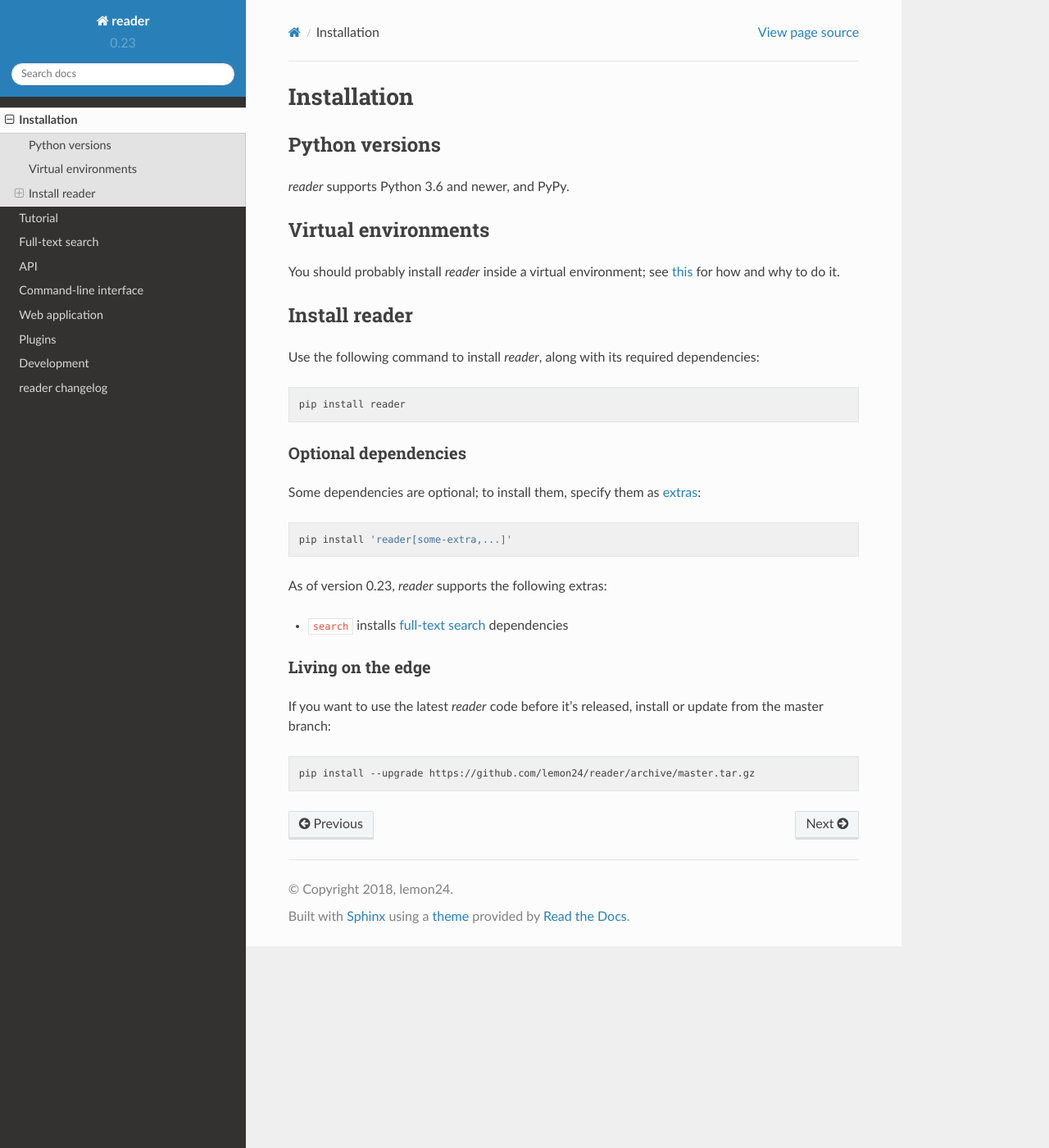
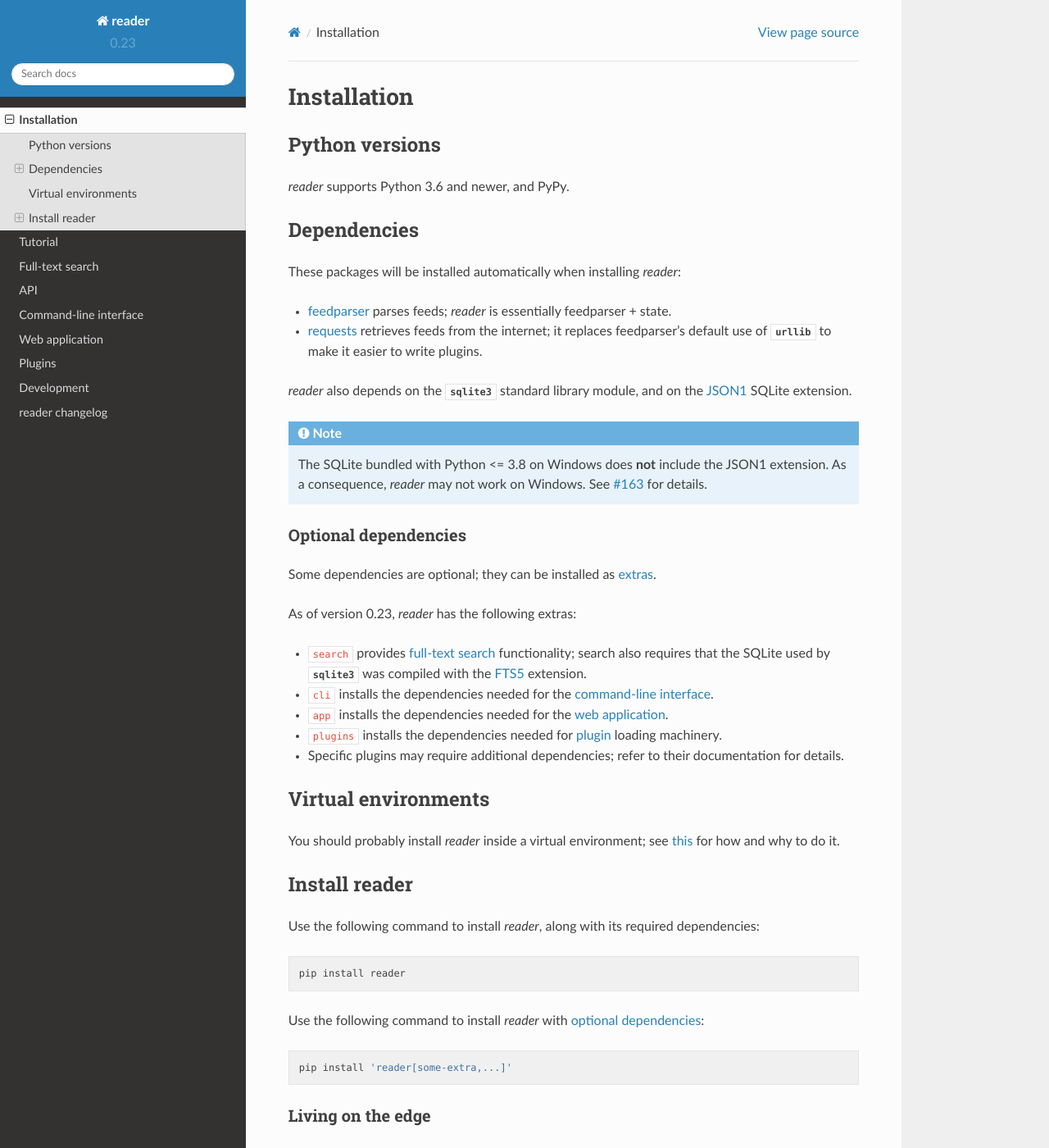
Before and after one commit to Alcides1123/reader, a Sphinx documentation site: the page built from docs/install.rst, in a window 1280 px wide and 1400 px high. Shown: the whole window at 82% size. Built offline with Sphinx 7.4.7 and the Read the Docs theme 2.0.0, drawn with Linux system fonts in a browser that asks for light colours.

Commit message:
More details about dependencies and stability.
For #158.

```diff
--- a/docs/conf.py
+++ b/docs/conf.py
@@ -11,6 +11,7 @@ extensions = [
     'sphinx.ext.napoleon',
     'sphinx.ext.todo',
     'sphinx.ext.intersphinx',
+    'sphinx.ext.autosectionlabel',
     'sphinx_click.ext',
 ]
 
--- a/docs/install.rst
+++ b/docs/install.rst
@@ -6,6 +6,57 @@ Python versions
 ---------------
 
 *reader* supports Python 3.6 and newer, and PyPy.
+
+
+Dependencies
+------------
+
+These packages will be installed automatically when installing *reader*:
+
+* `feedparser`_ parses feeds; *reader* is essentially feedparser + state.
+* `requests`_ retrieves feeds from the internet;
+  it replaces feedparser's default use of :mod:`urllib`
+  to make it easier to write plugins.
+
+*reader* also depends on the :mod:`sqlite3` standard library module,
+and on the `JSON1`_ SQLite extension.
+
+.. note::
+
+    The SQLite bundled with Python <= 3.8 on Windows
+    does **not** include the JSON1 extension.
+    As a consequence, *reader* may not work on Windows.
+    See `#163`_ for details.
+
+
+Optional dependencies
+~~~~~~~~~~~~~~~~~~~~~
+
+Some dependencies are optional; they can be installed as `extras`_.
+
+As of version |version|, *reader* has the following extras:
+
+* ``search`` provides :doc:`full-text search <fts>` functionality;
+  search also requires that the SQLite used by :mod:`sqlite3`
+  was compiled with the `FTS5`_ extension.
+* ``cli`` installs the dependencies needed for the
+  :doc:`command-line interface <cli>`.
+* ``app`` installs the dependencies needed for the
+  :doc:`web application <app>`.
+* ``plugins`` installs the dependencies needed for
+  :doc:`plugin <plugins>` loading machinery.
+* Specific plugins may require additional dependencies;
+  refer to their documentation for details.
+
+
+.. _feedparser: https://pythonhosted.org/feedparser/
+.. _requests: https://requests.readthedocs.io
+.. _JSON1: https://www.sqlite.org/json1.html
+.. _FTS5: https://www.sqlite.org/fts5.html
+
+.. _#163: https://github.com/lemon24/reader/issues/163
+
+.. _extras: https://www.python.org/dev/peps/pep-0508/#extras
 
 
 Virtual environments
@@ -27,21 +78,12 @@ along with its required dependencies:
 
     pip install reader
 
-
-Optional dependencies
-~~~~~~~~~~~~~~~~~~~~~
-
-Some dependencies are optional; to install them, specify them as `extras`_:
+Use the following command to install *reader*
+with `optional dependencies <Optional dependencies_>`_:
 
 .. code-block:: bash
 
     pip install 'reader[some-extra,...]'
-
-As of version |version|, *reader* supports the following extras:
-
-* ``search`` installs :doc:`full-text search <fts>` dependencies
-
-.. _extras: https://www.python.org/dev/peps/pep-0508/#extras
 
 
 Living on the edge
```
Also changed, not shown: docs/app.rst (+2 -6 lines), docs/cli.rst (+2 -6 lines), docs/fts.rst (+1 -6 lines), docs/plugins.rst (+2 -9 lines).
